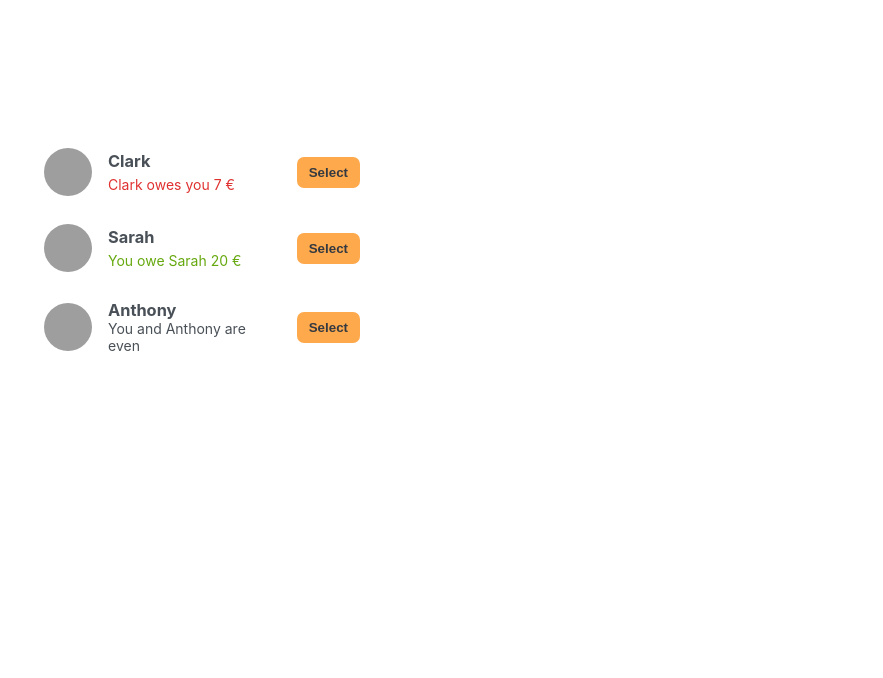
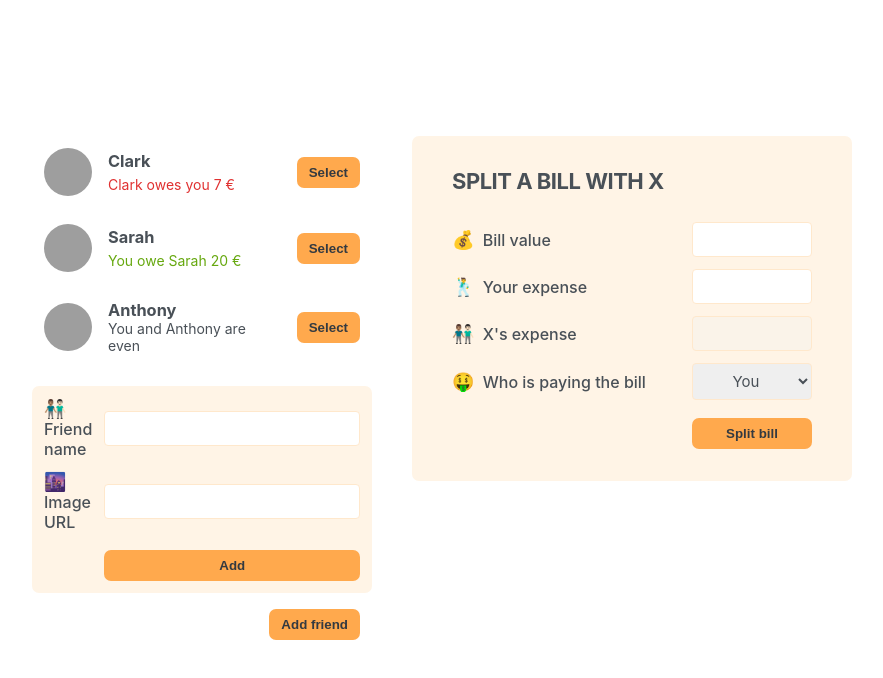
Before and after one commit to thegrindnet/eat-n-split, a React (Create React App) app: page / in a window 1280 px wide. Shown: the top 678 px of the page, without its empty margins (198-1081 px from the left). Built offline with nearby package versions, Linux system fonts and the light colour scheme; grey boxes are pictures that could not be loaded.

Commit message:
Build FormAddFriend, FormSplitBill, Button components

```diff
--- a/src/App.js
+++ b/src/App.js
@@ -24,7 +24,10 @@
     <div className="app">
       <div className="sidebar">
         <FriendsList />
+        <FormAddFriend />
+        <Button>Add friend</Button>
       </div>
+      <FormSplitBill />
     </div>
   );
 }
@@ -57,7 +60,49 @@
       )}
       {friend.balance === 0 && <p c>You and {friend.name} are even</p>}
 
-      <button className="button">Select</button>
+      <Button>Select</Button>
     </li>
   );
 }
+
+function Button({ children }) {
+  return <button className="button">{children}</button>;
+}
+
+function FormAddFriend() {
+  return (
+    <form className="form-add-friend">
+      <label>👨🏽‍🤝‍👨🏻Friend name</label>
+      <input type="text" />
+      <label>🌆 Image URL</label>
+      <input type="text" />
+
+      <Button>Add</Button>
+    </form>
+  );
+}
+
+function FormSplitBill() {
+  return (
+    <form className="form-split-bill">
+      <h2>Split a bill with X</h2>
+
+      <label>💰 Bill value</label>
+      <input type="text" />
+
+      <label>🕺 Your expense</label>
+      <input type="text" />
+
+      <label>👨🏽‍🤝‍👨🏻 X's expense</label>
+      <input type="text" disabled />
+
+      <label>🤑 Who is paying the bill</label>
+      <select>
+        <option value="user">You</option>
+        <option value="friend">X</option>
+      </select>
+
+      <Button>Split bill</Button>
+    </form>
+  );
+}
```
